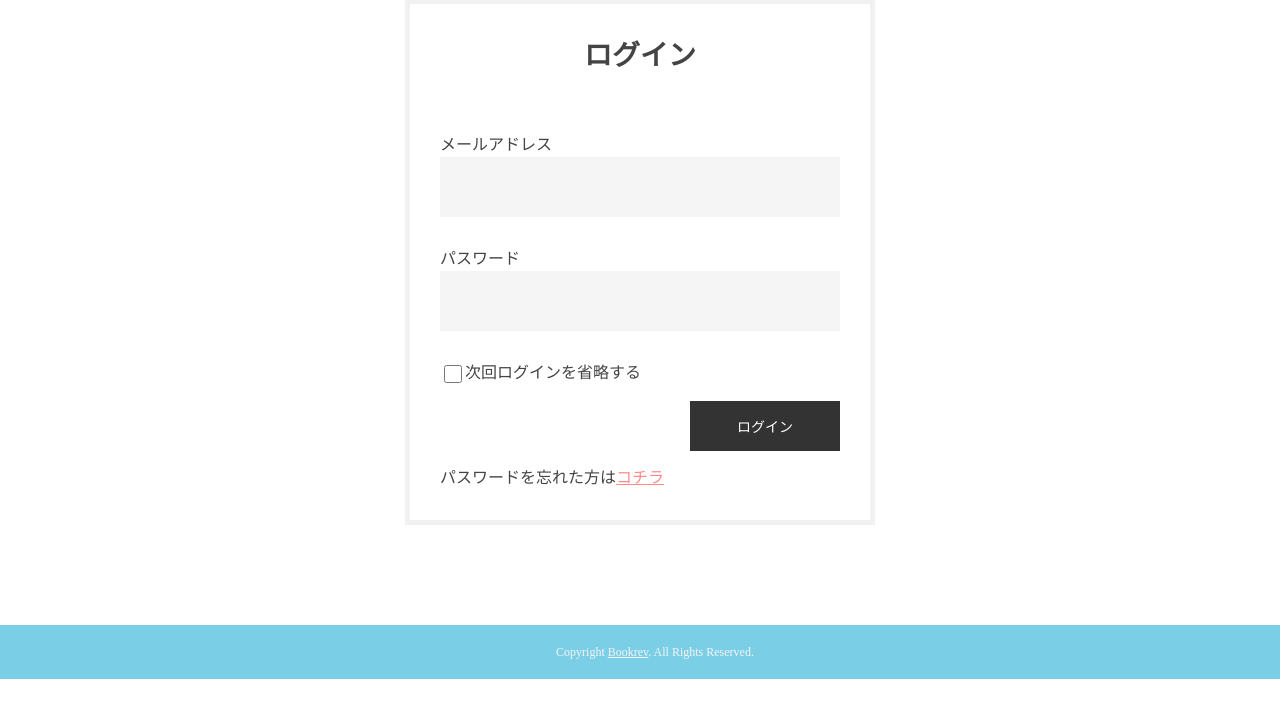
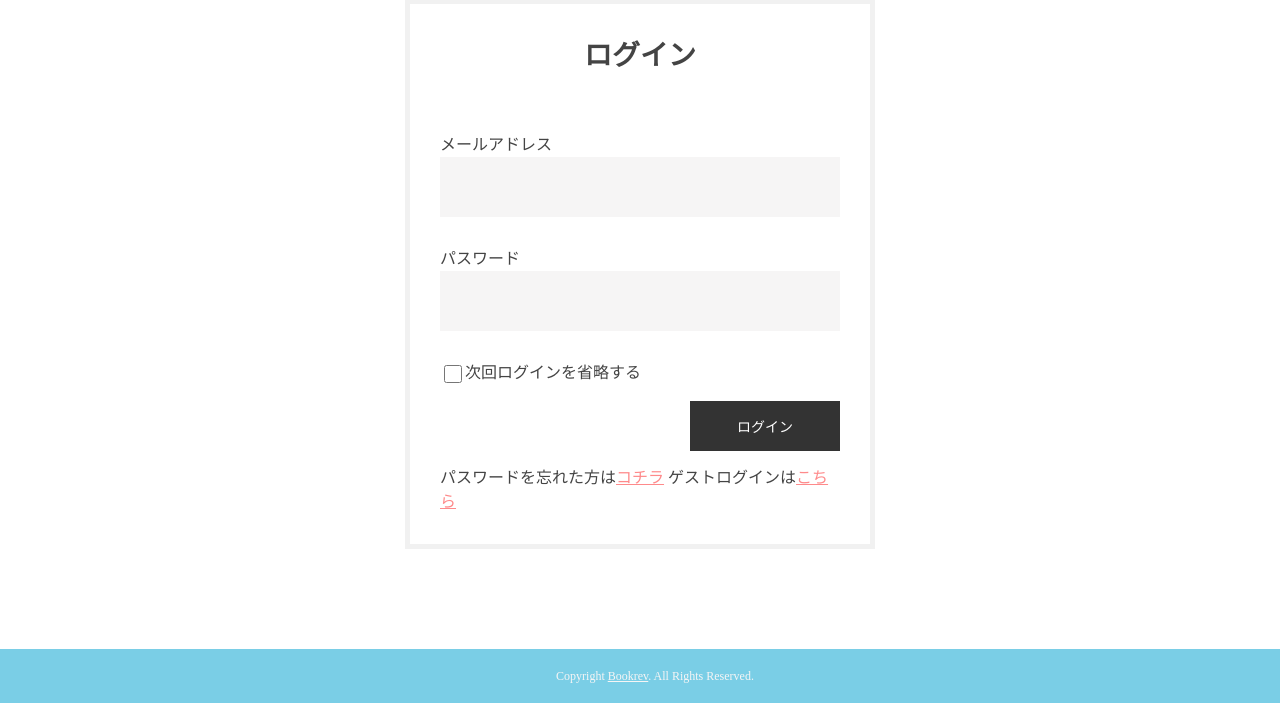
Before and after one commit to YuuTakimotoY/BookRev, a PHP site: page /login.php in a window 1280 px wide. Shown: the part 191-894 px from the top of the page. Before the commit the page ends 870 px from the top, so only its background shows below. Run offline with PHP 8.4, Linux system fonts and the light colour scheme; some libraries are stand-ins or nearby versions.

Commit message:
gestlogin add

```diff
--- a/login.php
+++ b/login.php
@@ -14,6 +14,57 @@ require('auth.php');
 //================================
 // ログイン画面処理
 //================================
+//ゲストログインの場合
+if(!empty($_GET)){
+  //例外処理
+  try {
+    // DBへ接続
+    $dbh = dbConnect();
+    // SQL文作成
+    $sql = 'SELECT password,id  FROM users WHERE email = :email AND delete_flg = 0';
+    $data = array(':email' => 'gest@test');
+    // クエリ実行
+    $stmt = queryPost($dbh, $sql, $data);
+    // クエリ結果の値を取得
+    $result = $stmt->fetch(PDO::FETCH_ASSOC);
+
+    debug('クエリ結果の中身：'.print_r($result,true));
+
+    // パスワード照合
+    if(!empty($result) && password_verify($pass, array_shift($result))){
+      debug('パスワードがマッチしました。');
+
+      //ログイン有効期限（デフォルトを１時間とする）
+      $sesLimit = 60*60;
+      // 最終ログイン日時を現在日時に
+      $_SESSION['login_date'] = time(); //time関数は1970年1月1日 00:00:00 を0として、1秒経過するごとに1ずつ増加させた値が入る
+
+      // ログイン保持にチェックがある場合
+      if($pass_save){
+        debug('ログイン保持にチェックがあります。');
+        // ログイン有効期限を30日にしてセット
+        $_SESSION['login_limit'] = $sesLimit * 24 * 30;
+      }else{
+        debug('ログイン保持にチェックはありません。');
+        // 次回からログイン保持しないので、ログイン有効期限を1時間後にセット
+        $_SESSION['login_limit'] = $sesLimit;
+      }
+      // ユーザーIDを格納
+      $_SESSION['user_id'] = $result['id'];
+
+      debug('セッション変数の中身：'.print_r($_SESSION,true));
+      debug('マイページへ遷移します。');
+      header("Location:mypage.php"); //マイページへ
+    }else{
+      debug('パスワードがアンマッチです。');
+      $err_msg['common'] = MSG09;
+    }
+
+  } catch (Exception $e) {
+    error_log('エラー発生:' . $e->getMessage());
+    $err_msg['common'] = MSG07;
+  }
+}
 // post送信されていた場合
 if(!empty($_POST)){
   debug('POST送信があります。');
@@ -149,6 +200,7 @@ require('head.php');
               <input type="submit" class="btn btn-mid" value="ログイン">
             </div>
             パスワードを忘れた方は<a href="passRemindSend.php">コチラ</a>
+            ゲストログインは<a href="login.php?gest=true">こちら</a>
          </form>
        </div>
 
--- a/profEdit.php
+++ b/profEdit.php
@@ -170,7 +170,7 @@ require('header.php');
         </div>
         <label class="<?php if(!empty($err_msg['email'])) echo 'err'; ?>">
           Email
-          <input type="text" name="email" value="<?php echo getFormData('email'); ?>">
+          <input type="text" name="email" value="<?php echo getFormData('email'); ?>" style="<?php if($_SESSION(user_id) == 22) echo 'disabled:"disabled";' ?>">
         </label>
         <div class="area-msg">
           <?php
--- a/sidebar_mypage.php
+++ b/sidebar_mypage.php
@@ -2,5 +2,9 @@
   <a href="registProduct.php">レビュー本を登録する</a>
   <a href="profEdit.php">プロフィール編集</a>
   <a href="passEdit.php">パスワード変更</a>
-  <a href="withdraw.php">退会</a>
+  if($_SESSION['user_id'] = 22){
+
+  }else{
+    <a href="withdraw.php">退会</a>
+  }
 </section>
```
